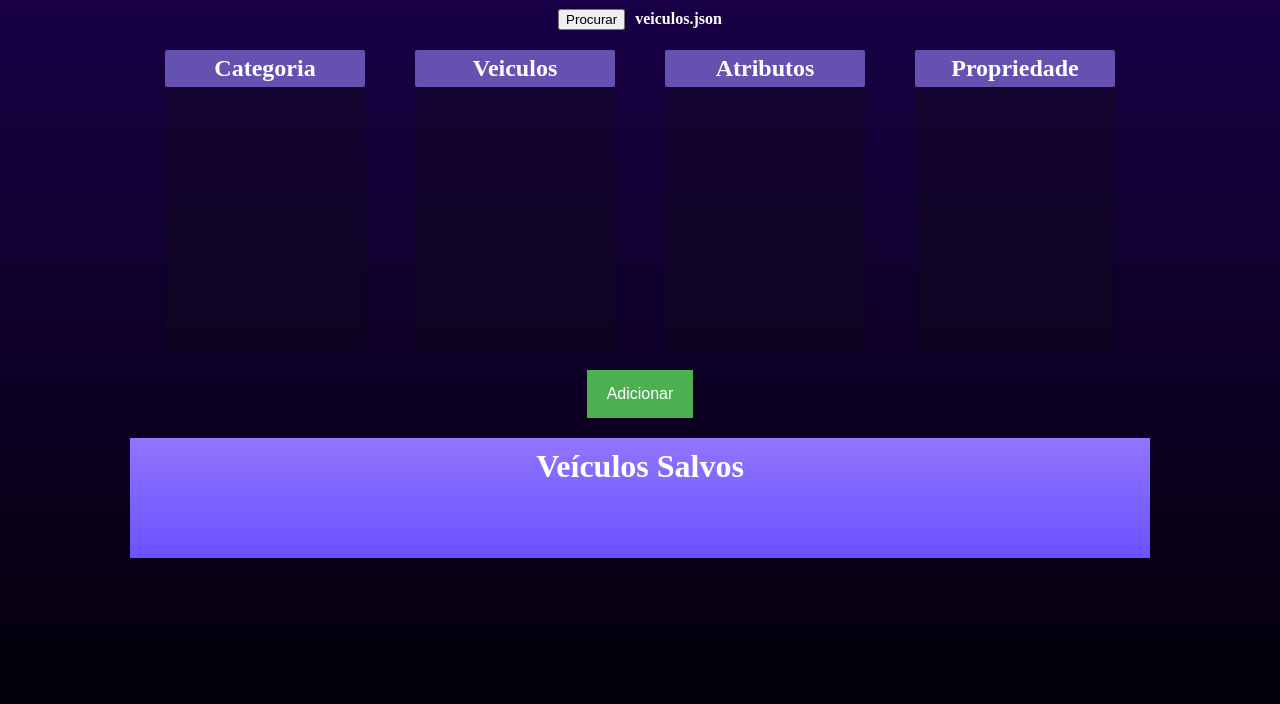
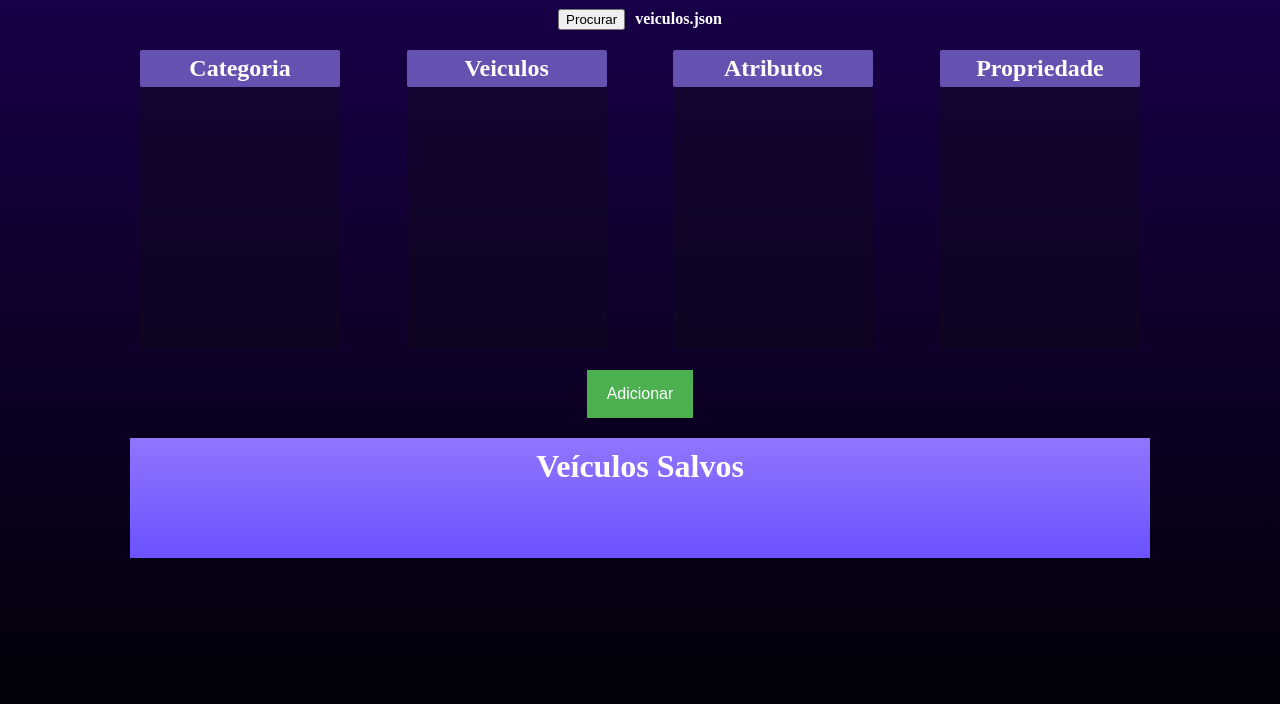
Before and after one commit to Beatriz-ux/trilha_frontend_angular, an Angular app in the folder semana7/P007/: page / in a window 1280 px wide. Shown: the top 704 px of the page. Built offline with nearby package versions, Linux system fonts and the light colour scheme.

Commit message:
feat: resetando filtros

```diff
--- a/semana7/P007/src/app/app.component.css
+++ b/semana7/P007/src/app/app.component.css
@@ -12,9 +12,8 @@
     display: flex;
     flex-direction: row;
     width: 100%;
-    margin: 20px 10px;
-
-    justify-content: space-around;
+    margin: 20px 0px;
+    justify-content: space-between;
     align-items: center;
 
 }
--- a/semana7/P007/src/app/app.component.ts
+++ b/semana7/P007/src/app/app.component.ts
@@ -9,13 +9,12 @@ export class AppComponent {
   title = 'P007';
   dados: any = {};
   veiculos: string[] = [];
-  categoria = "";
+  categoria = '';
   atributos: string[] = [];
-  veiculo = "";
-  value = "";
+  veiculo = '';
+  value = '';
   veiculosAdicionados: string[] = [];
-  propriedade: string = "";
-
+  propriedade: string = '';
 
   onBuscaRealizada(event: any): void {
     this.dados = event;
@@ -25,8 +24,12 @@ export class AppComponent {
     return Object.keys(this.dados);
   }
 
-  onBuscaCategoriaRealizada(event: string): void  {
+  onBuscaCategoriaRealizada(event: string): void {
+    this.atributos = [];
+    this.veiculos = [];
+    this.value = '';
     let nameVeiculos = [];
+
     this.categoria = event;
 
     for (let veiculo of this.dados[event]) {
@@ -35,7 +38,8 @@ export class AppComponent {
     this.veiculos = nameVeiculos;
   }
 
-  onBuscaObjetoRealizada(event : string): void {
+  onBuscaObjetoRealizada(event: string): void {
+    this.value = '';
     this.veiculo = event;
     for (let veiculo of this.dados[this.categoria]) {
       if (veiculo.Name == event) {
@@ -48,17 +52,21 @@ export class AppComponent {
       if (veiculo.Name == this.veiculo) {
         this.value = veiculo[event];
       }
-
     }
     this.propriedade = event;
   }
 
   onAdcionar(): void {
-    this.veiculosAdicionados.push(this.veiculo);
+    //verifica se ja xontem a palavra na lista
 
+    if (!this.veiculosAdicionados.includes(this.veiculo) && this.veiculo != '')
+      this.veiculosAdicionados.push(this.veiculo);
+
+    this.atributos = [];
+    this.veiculos = [];
+    this.value = '';
+    this.dados = {};
+    this.veiculo = '';
     //salvar todos os dados desse arquivo e adicionar a uma lista
   }
-
-
-
 }
```
